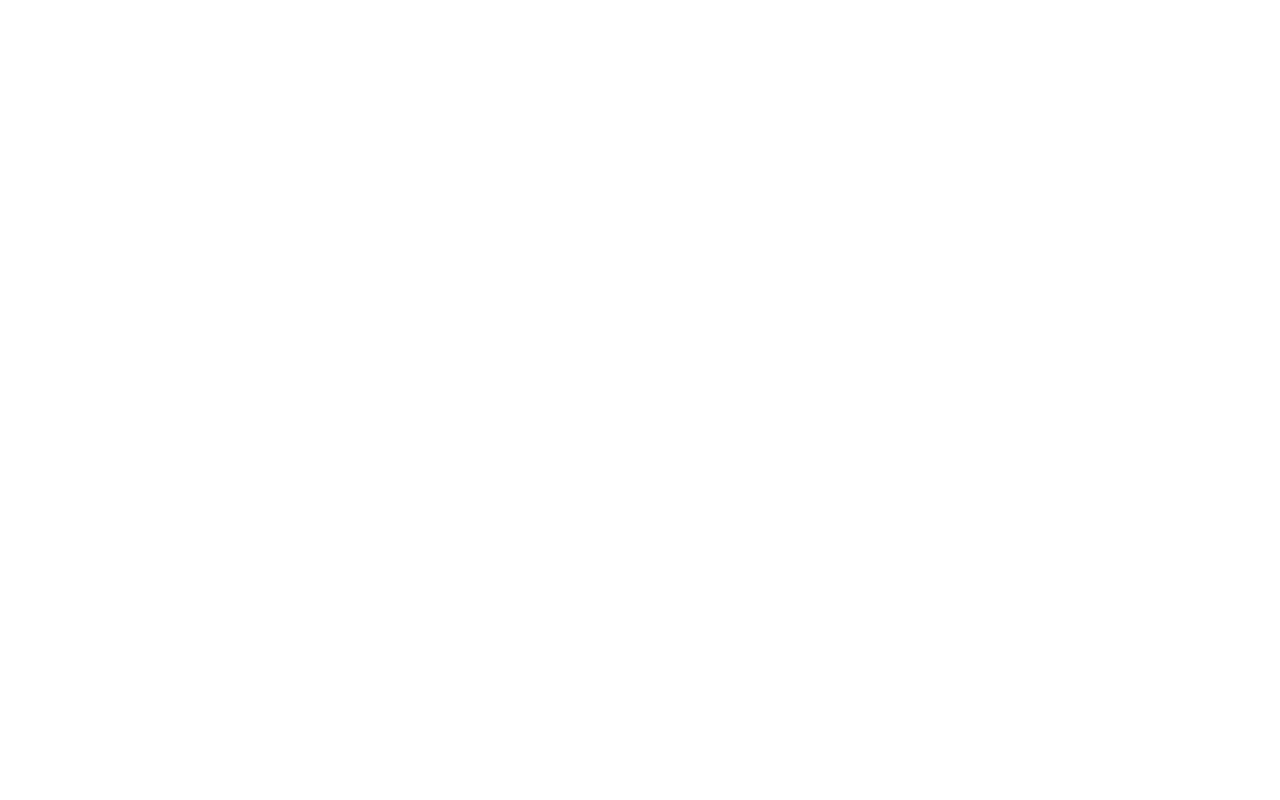
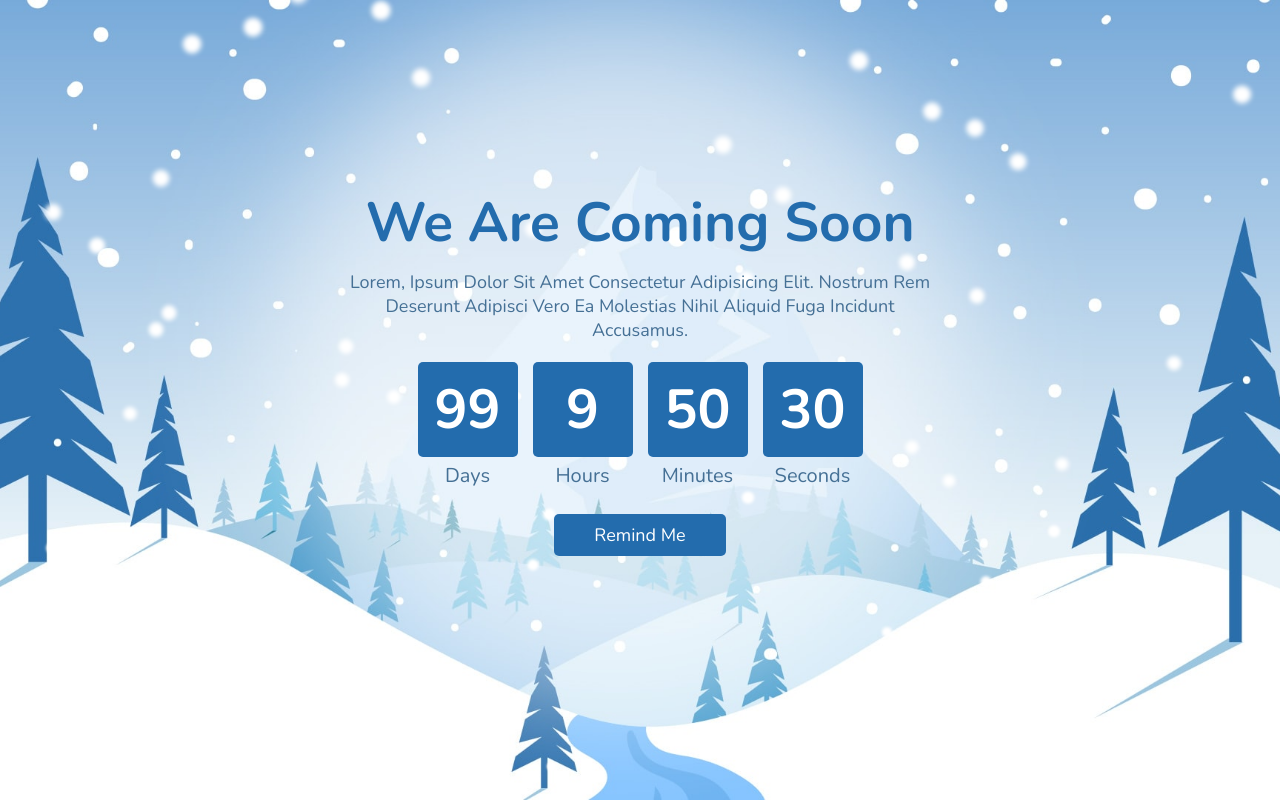
Before and after one commit to dzarrorn/SnowFallLandingPage_html-css-sass-javascript, a plain HTML site: page index.html in a window 1280 px wide. Drawn offline with nearby package versions, Linux system fonts and the light colour scheme; files that its build step writes are made by us from their sources.

Commit message:
snowfall count down

```diff
--- a/index.html
+++ b/index.html
@@ -12,6 +12,71 @@
     <title>Document</title>
   </head>
   <body>
-    <script src="https://cdnjs.cloudflare.com/ajax/libs/jquery/3.6.0/jquery.min.js"></script>
+    <div class="container">
+      <div class="content">
+        <h3 class="title">we are coming soon</h3>
+        <p class="description">
+          Lorem, ipsum dolor sit amet consectetur adipisicing elit. Nostrum rem
+          deserunt adipisci vero ea molestias nihil aliquid fuga incidunt
+          accusamus.
+        </p>
+        <div class="count-down">
+          <div class="box">
+            <h3 id="days">00</h3>
+            <p>days</p>
+          </div>
+          <div class="box">
+            <h3 id="hours">00</h3>
+            <p>hours</p>
+          </div>
+          <div class="box">
+            <h3 id="minutes">00</h3>
+            <p>minutes</p>
+          </div>
+          <div class="box">
+            <h3 id="seconds">00</h3>
+            <p>seconds</p>
+          </div>
+        </div>
+        <a href="#" class="btn">remind me</a>
+      </div>
+    </div>
+    <!-- <script src="https://cdnjs.cloudflare.com/ajax/libs/jquery/3.6.0/jquery.min.js"></script> -->
+    <script>
+      function createSnow() {
+        let container = document.querySelector(".container");
+        let span = document.createElement("span");
+        span.style.left = Math.random() * innerWidth + "px";
+        container.appendChild(span);
+        setTimeout(() => {
+          span.remove();
+        }, 5000);
+      }
+      setInterval(createSnow, 100);
+      // count down part
+      let countDate = new Date("feb 1, 2022 00:00:00").getTime();
+      function countDown() {
+        let now = new Date().getTime();
+        gap = countDate - now;
+
+        let seconds = 1000;
+        let minutes = seconds * 60;
+        let hours = minutes * 60;
+        let days = hours * 24;
+
+        let d = Math.floor(gap / days);
+        let h = Math.floor((gap % days) / hours);
+        let m = Math.floor((gap % hours) / minutes);
+        let s = Math.floor((gap % minutes) / seconds);
+
+        document.getElementById("days").innerText = d;
+        document.getElementById("hours").innerText = h;
+        document.getElementById("minutes").innerText = m;
+        document.getElementById("seconds").innerText = s;
+      }
+      setInterval(() => {
+        countDown();
+      }, 1000);
+    </script>
   </body>
 </html>
--- a/sass/style.scss
+++ b/sass/style.scss
@@ -0,0 +1,90 @@
+@import url("https://fonts.googleapis.com/css2?family=Exo+2:wght@300;400;500;600;700&family=Kaushan+Script&family=Nunito:wght@200;300;400;600;700&display=swap");
+* {
+  font-family: "Nunito", sans-serif;
+  margin: 0;
+  padding: 0;
+  box-sizing: border-box;
+  outline: none;
+  border: none;
+  text-decoration: none;
+  text-transform: capitalize;
+}
+body {
+  overflow: hidden;
+}
+.container {
+  min-height: 100vh;
+  display: flex;
+  align-items: center;
+  justify-content: center;
+  background: url(../images/background.jpg);
+  background-size: cover;
+  background-position: center;
+  padding: 20px;
+  padding-bottom: 80px;
+  .content {
+    text-align: center;
+    position: relative;
+    z-index: 1;
+    .title {
+      font-size: 55px;
+      color: #236cad;
+    }
+    .description {
+      font-size: 18px;
+      color: #457095;
+      padding: 10px 0;
+      max-width: 600px;
+    }
+    .count-down {
+      display: flex;
+      padding: 10px 0;
+      justify-content: center;
+      gap: 15px;
+      .box {
+        h3 {
+          font-size: 55px;
+          background: #236cad;
+          width: 100px;
+          padding: 10px;
+          border-radius: 5px;
+          color: white;
+        }
+        p {
+          font-size: 20px;
+          color: #457095;
+          padding: 5px 0;
+        }
+      }
+    }
+
+    .btn {
+      display: inline-block;
+      padding: 9px 40px;
+      background: #236cad;
+      color: white;
+      font-size: 18px;
+      margin-top: 10px;
+      border-radius: 5px;
+      transition: 0.2s linear;
+      &:hover {
+        transform: scale(1.1);
+      }
+    }
+  }
+  span {
+    position: absolute;
+    top: -50px;
+    background: white;
+    border-radius: 50%;
+    height: 20px;
+    width: 20px;
+    filter: blur(3px);
+    animation: snowFall 5s linear infinite;
+  }
+}
+@keyframes snowFall {
+  100% {
+    transform: translateY(105vh) scale(0.4);
+  }
+}
```
Also changed, not shown: css/style.css (added), images/background.jpg (added), 1 other file.
